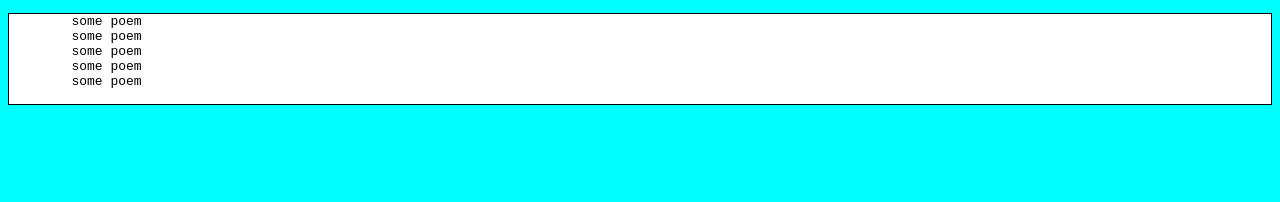
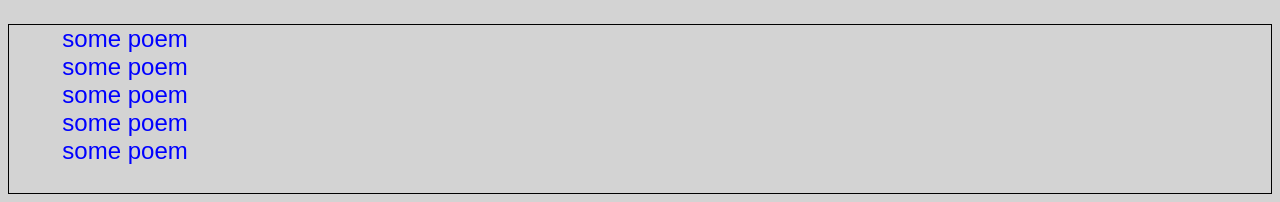
Before and after one commit to ibrahimusluu/develhope-css-rewrite-task, a plain HTML site: page index.html in a window 1280 px wide. Drawn offline with Linux system fonts and the light colour scheme.

Commit message:
fixed message

```diff
--- a/style.css
+++ b/style.css
@@ -1,8 +1,18 @@
+:root {
+    --my-color: blue;
+    --my-bg-color: lightgray;
+    --my-text-size: 24px;
+    --my-font-family: Arial, Helvetica, sans-serif;
+    --my-border: 1px solid black;
+}
+
 body {
-    background-color: aqua;
+    background-color: var(--my-bg-color);
 }
 
 .ball {
-    border: 1px solid black;
-    background-color: white;
+    border: var(--my-border);
+    color: var(--my-color);
+    font-size: var(--my-text-size);
+    font-family: var(--my-font-family);
 }
```
